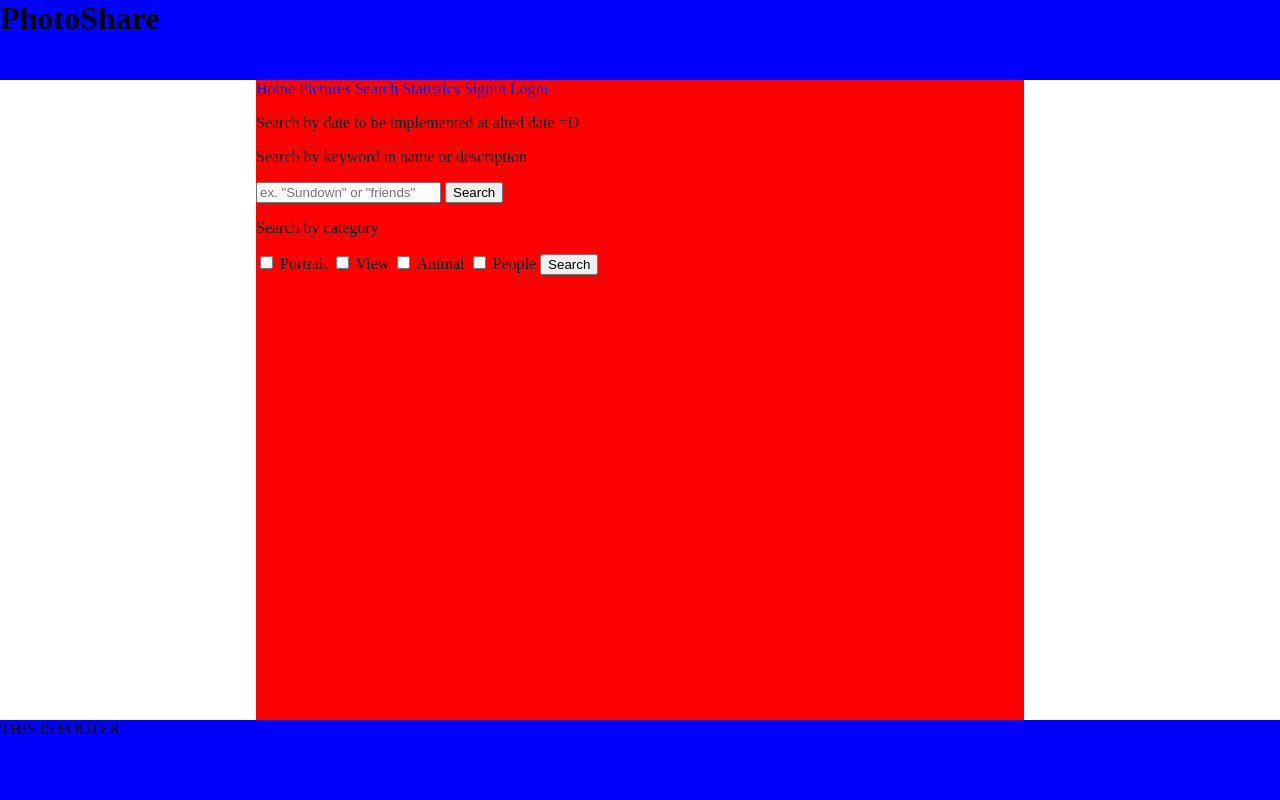
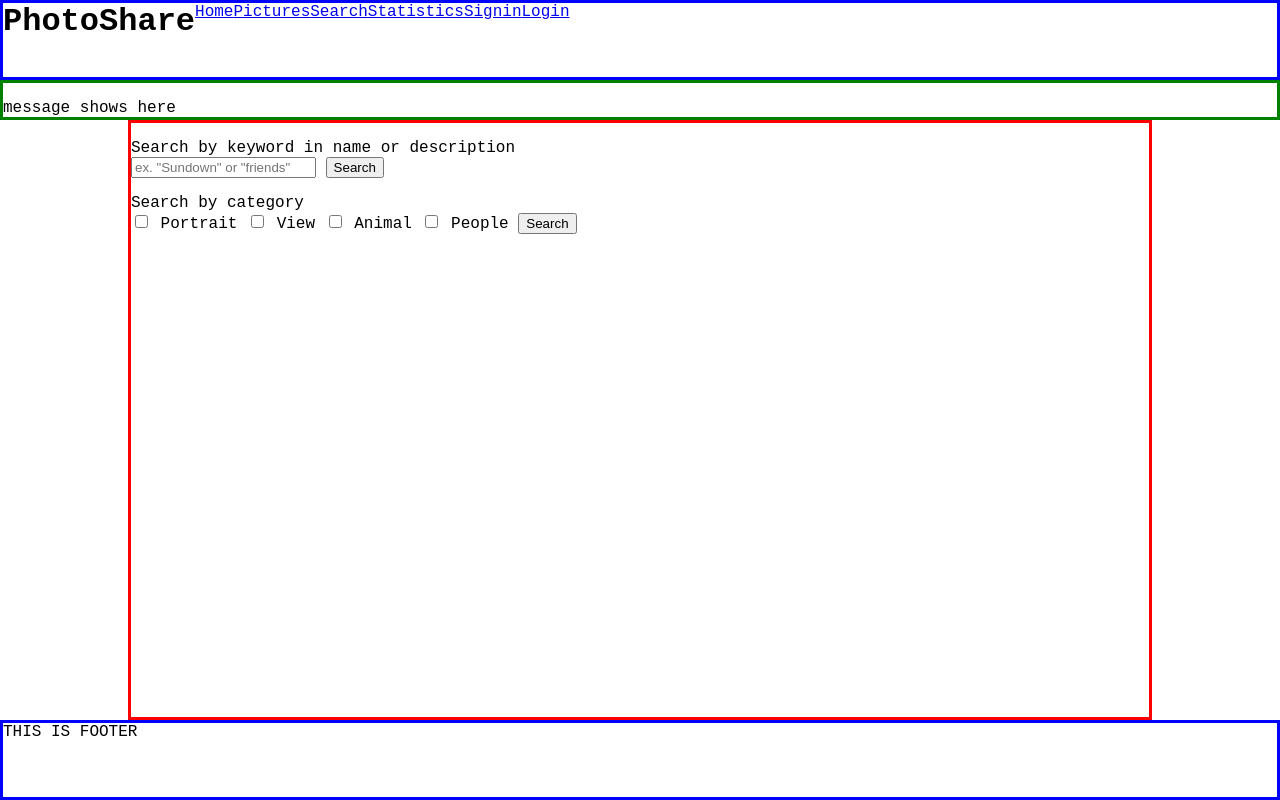
Before and after one commit to sami-alt/Photoshare, a Flask app: page /search in a window 1280 px wide. Run offline with Flask 3, Linux system fonts and the light colour scheme.

Commit message:
added cs styling for layout and html file for user  page

```diff
--- a/static/style.css
+++ b/static/style.css
@@ -5,51 +5,69 @@
 
 /* Layout style */
 
-h1{
-    margin:0;
-}
 
 body{
-    height: 90vh;
+    height: 100%;
+    width: 100%;
     padding: 0;
     margin: 0;
 }
 
 header{
-
     height: 10vh;
-
     width: 100vw;
-    background-color: blue;
+    display: flex;
+    border-style: solid;
+    border-color: blue;
 }
 
 nav{
-    display: flexbox;
+    display: flex;
     flex-direction: row;
     color: blue;
 }
 
-main{
-   height: 80vh;
-    margin-left: 20%;
-    margin-right: 20%;
-    background-color: red;
+.message{
+    height: 5vh;
+    width: 100vw;
+    border-style: solid;
+    border-color: green;
+}
+
+
+
+main {
+    min-height: 75vh;  /* käytä min-height height:n sijaan */
+    max-width: 90vw;
+    margin-left: 10%;
+    margin-right: 10%;
+    border-style: solid;
+    border-color: red;
 }
 
 footer{
     height: 10vh;
     width: 100vw;
-    background-color: blue;
+    border-style: solid;
+    border-color: blue;
+}
+
+/* main-elementin korkeus */
+
+
+/* Utiluty style */
+
+/* Korjaa body ja html */
+html, body {
+    font-family: 'Courier New', monospace;
+    height: 100%;
+    width: 100%;
+    margin: 0;
+    padding: 0;
 }
 
 
 
-/* Utiluty style */
-
-html{
-    margin: 0;
-    padding: 0;
-}
 
 *{
     box-sizing: border-box;
@@ -64,3 +82,18 @@ html{
     display: flex;
     flex-direction: column;
 }
+
+
+h1{
+    margin:0;
+}
+
+p{
+    margin-bottom: 0;
+}
+
+.content img {
+    max-width: 35%;
+    height: auto;
+    display: block;  /* Poistaa ylimääräisen tilan kuvan alta */
+}
--- a/templates/layout.html
+++ b/templates/layout.html
@@ -9,10 +9,6 @@
   <body>
     <header class="header">
       <h1>PhotoShare</h1>
-</header>
-<main>
-
-  <div>
       <nav>
         <a href="/">Home</a>
         <a href="/pictures" >Pictures</a>
@@ -31,13 +27,20 @@
         {% if user %}
           {{user['username']}}
         {% endif %}
-        </div>
-        <div >{% with messages = get_flashed_messages(with_categories=true) %}
-          {% if messages  %}
+    </header>
+    <div class="message">
+        <p>message shows here</p>
+        {% with messages = get_flashed_messages(with_categories=true) %}
+          {% if messages %}
+            {% if messages[0][0] == 'success'  %}
               <h1 style="color: green;">{{messages[0][1]}}</h1>
+            {% else %}
+              <h1 style="color: red;">{{messages[0][1]}}</h1>
+            {% endif %}
           {% endif %}
         {% endwith %}
     </div>
+    <main>
       <div class="content">
         {% block content %}{% endblock %}
       </div>
--- a/templates/search.html
+++ b/templates/search.html
@@ -1,7 +1,6 @@
 {% extends "layout.html" %}
 
 {% block content %}
-    <p>Search by date to be implemented at alted date =D</p>
     <p>Search by keyword in name or description</p>
     <form action="search_with_parameter" method="get">
         <input type="text" name="parameter" placeholder='ex. "Sundown" or "friends" '>
```
Also changed, not shown: templates/user_page.html (+12 -2 lines). Lines whose indentation alone changed are shown as unchanged.
